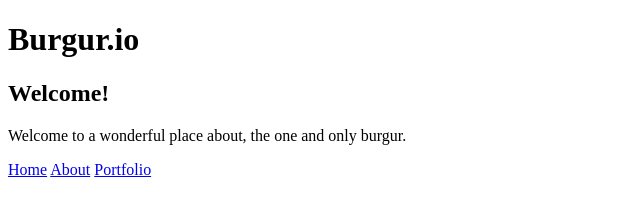
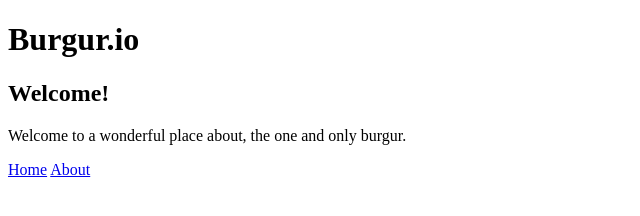
Before and after one commit to Br0Bub/burgur-github.io, a plain HTML site: page index.html in a window 1280 px wide. Shown: the full height of the page, 0-640 px from the left. Drawn offline with Linux system fonts and the light colour scheme; files that its build step writes are made by us from their sources.

Commit message:
index.html

```diff
--- a/index.html
+++ b/index.html
@@ -16,7 +16,6 @@
 
 <a href="#">Home</a>
 <a href="#">About</a>
-<a href="#">Portfolio</a>
 
     </div>
 
```
